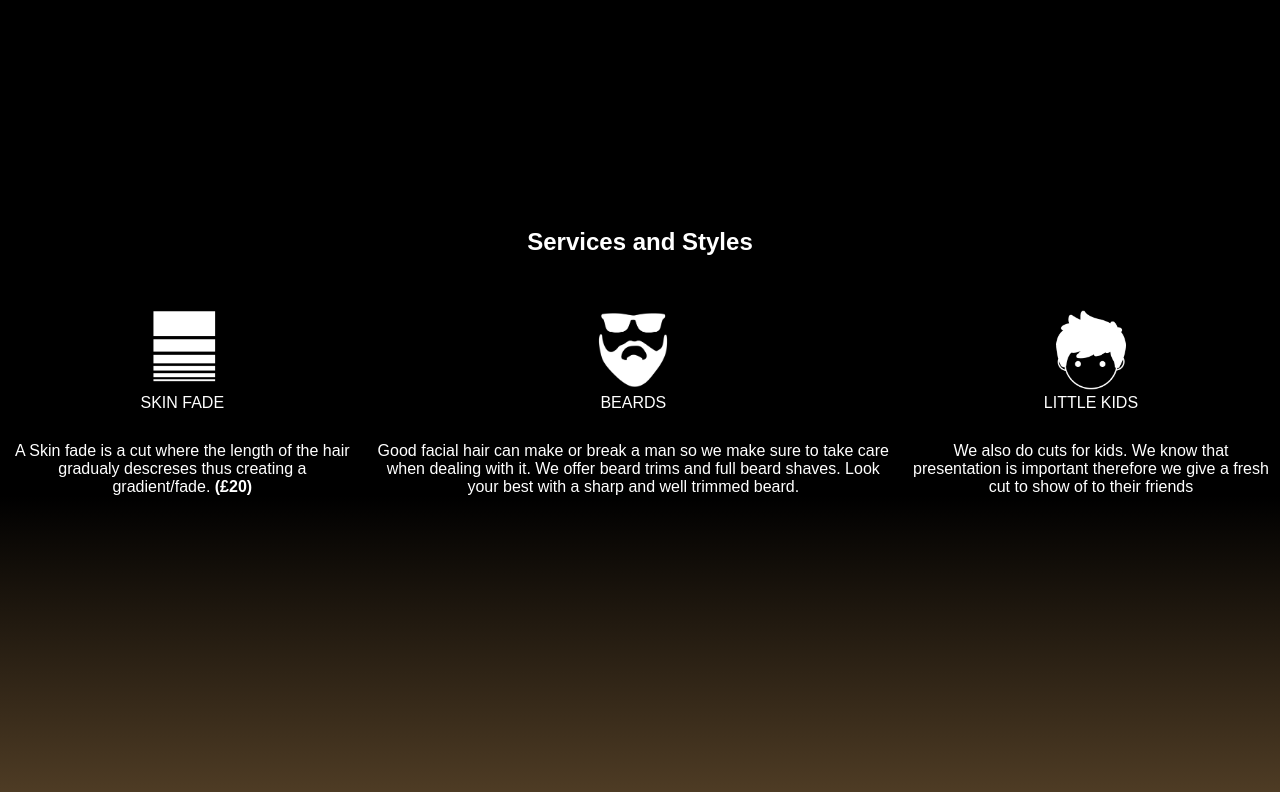
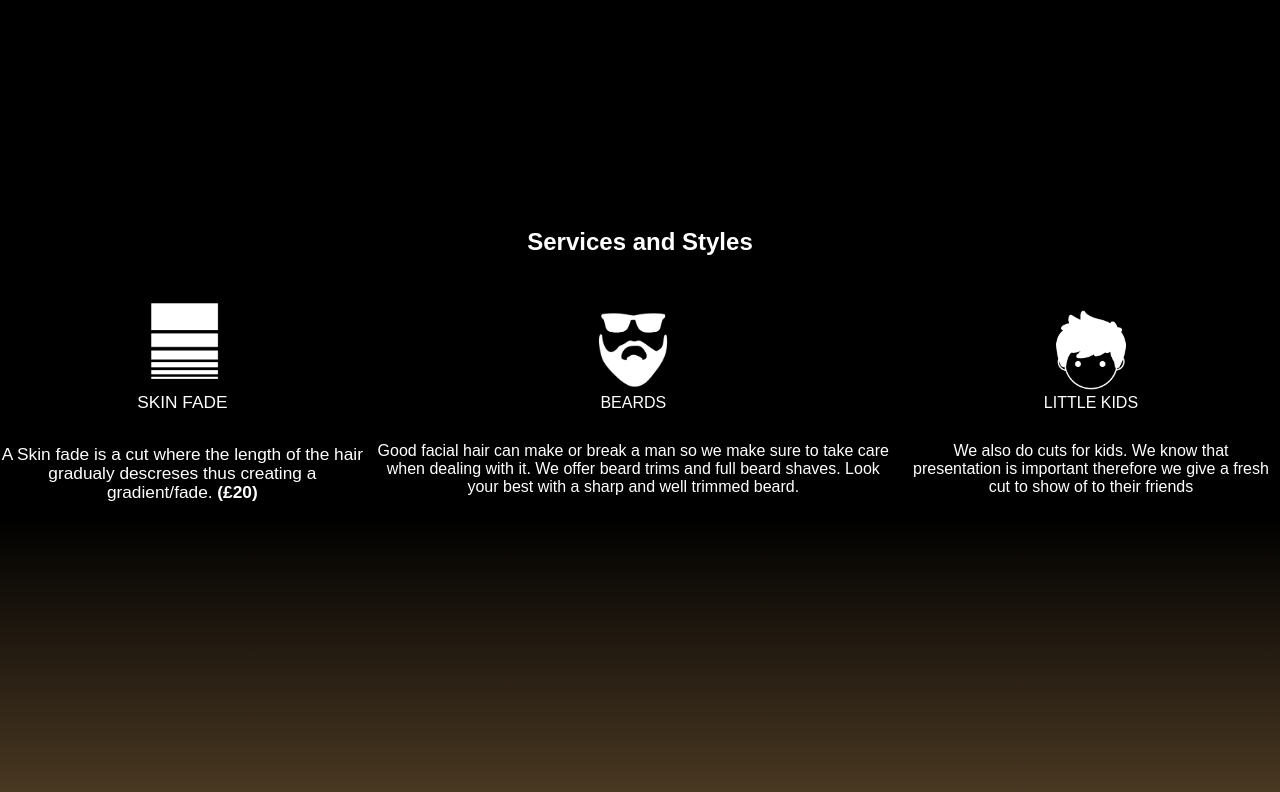
Before and after one commit to blessedarethewicked/KingKutz, a React (Create React App) app: page / in a window 1280 px wide. In both pictures the pointer is over the element 182 px from the left and 1269 px from the top of the page. Shown: the part 869-1661 px from the top of the page. Built offline with nearby package versions, Linux system fonts and the light colour scheme.

Commit message:
made it such that the text pops up when you hover on it

```diff
--- a/src/components/pages/Services/Services.css
+++ b/src/components/pages/Services/Services.css
@@ -29,6 +29,13 @@
     /* justify-content: center; */
 
 }
+.service:hover{
+    transition-duration: 0.5s;
+    /* color: rgba(211,161,98,1); */
+    transform: scale(1.08);
+
+    padding-bottom: 20px;
+}
 .large{
     padding-bottom: 30px;
 }
@@ -41,16 +48,18 @@
 
     height: 80px;
 
-    color: green;
 
 }
 .child-image{
     height: 80px;
+
 }
+
 
 @media screen and (max-width: 800px) {
     .service{
         display: table-row;
+        /* padding-bottom: 20px; */
     }
 
 
```
Also changed, not shown: public/index.html (+1 -21 lines).
